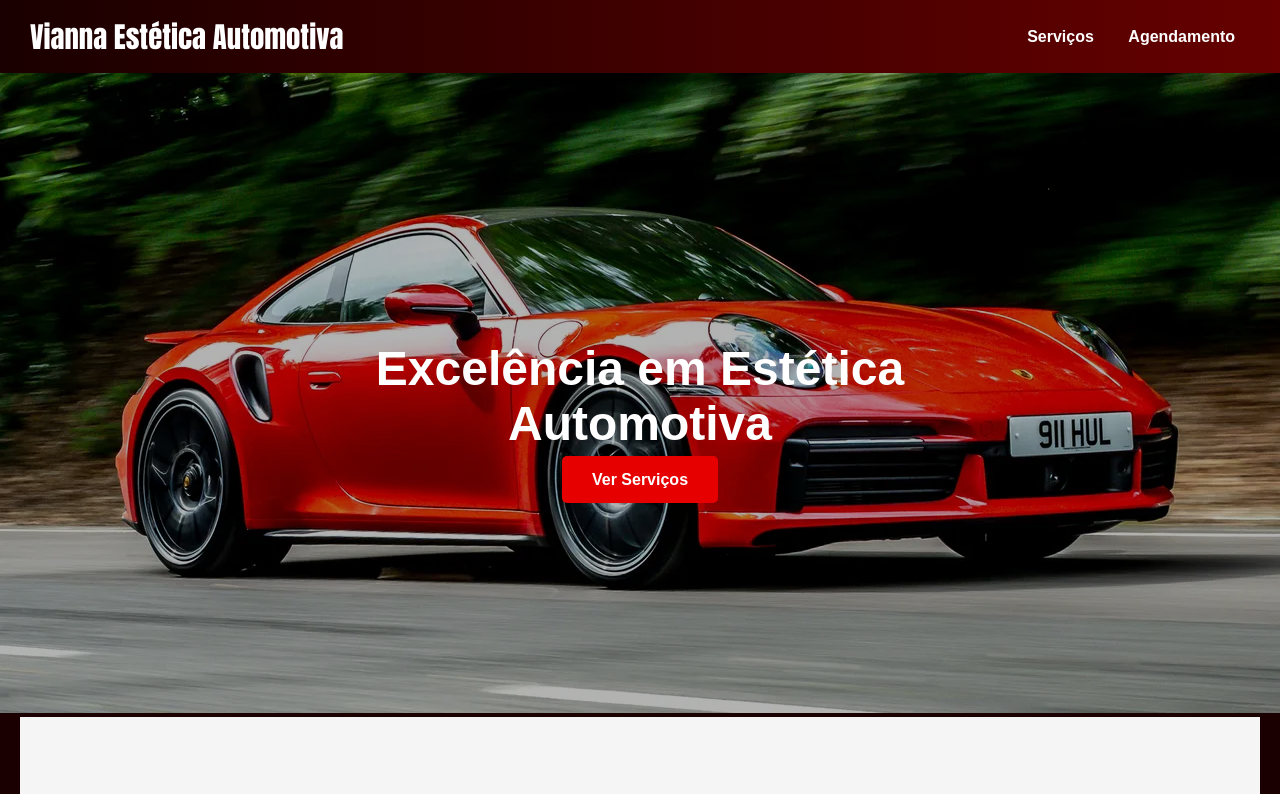
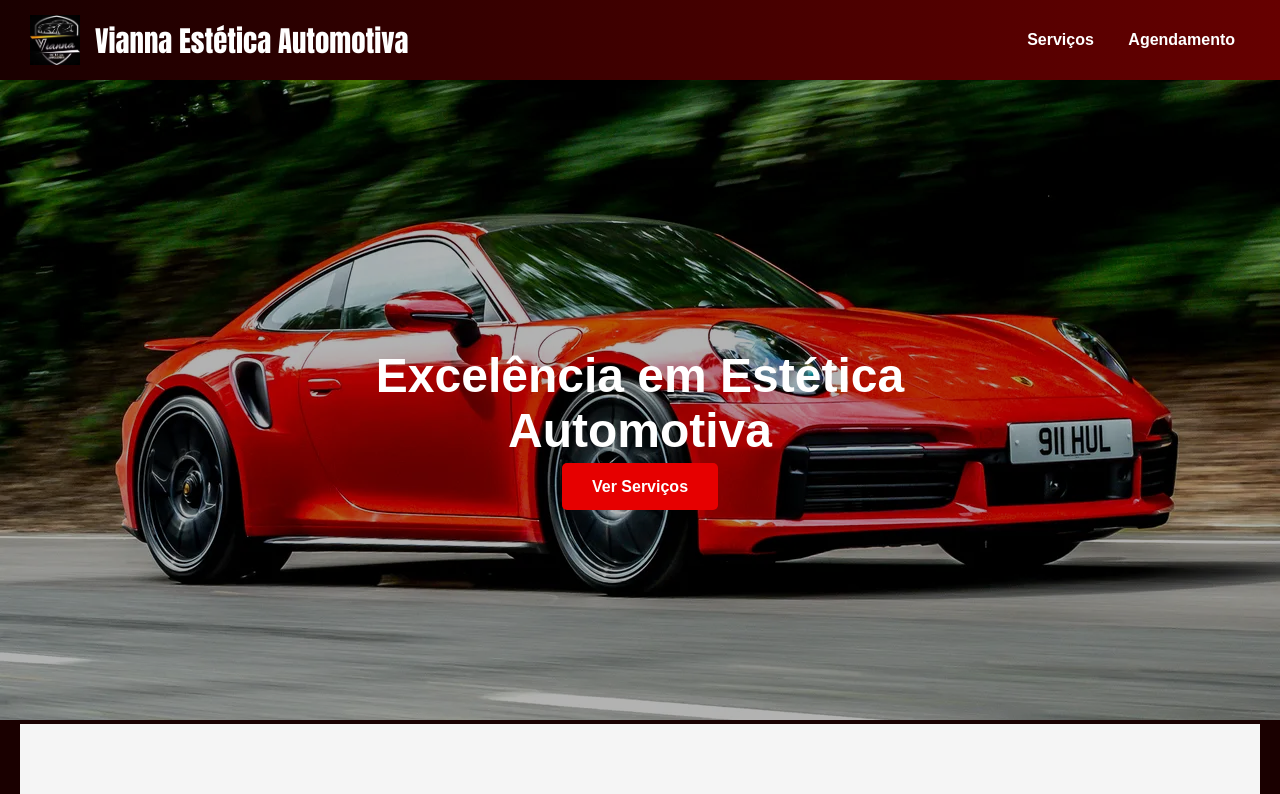
Before and after one commit to lolafenix7-pixel/lavagem-carros, a plain HTML site: page index.html in a window 1280 px wide. Shown: the top 794 px of the page. Drawn offline with Linux system fonts and the light colour scheme.

Commit message:
Adicionei nova foto na pasta assets

```diff
--- a/index.html
+++ b/index.html
@@ -37,7 +37,7 @@
 <body>
   <header>
     <div class="brand">
-      <img src="logo/logo.png" alt="Logo" onerror="this.style.display='none'">
+      <img src="assets/logo.png" alt="Logo" onerror="this.style.display='none'">
       <h1>Vianna Estética Automotiva</h1>
     </div>
     <nav>
```
Also changed, not shown: assets/logo.png (renamed from assets/logo/logo.png).
